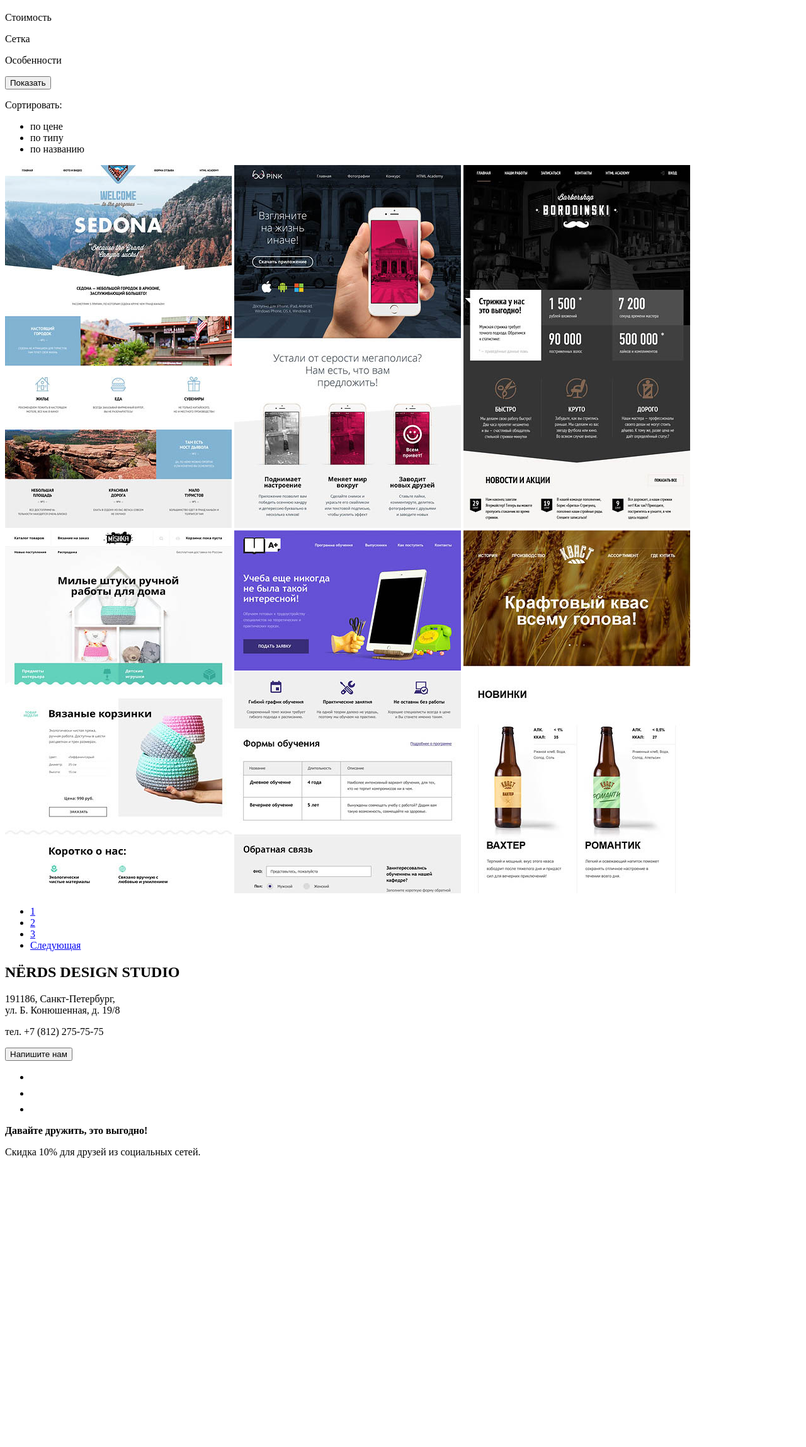
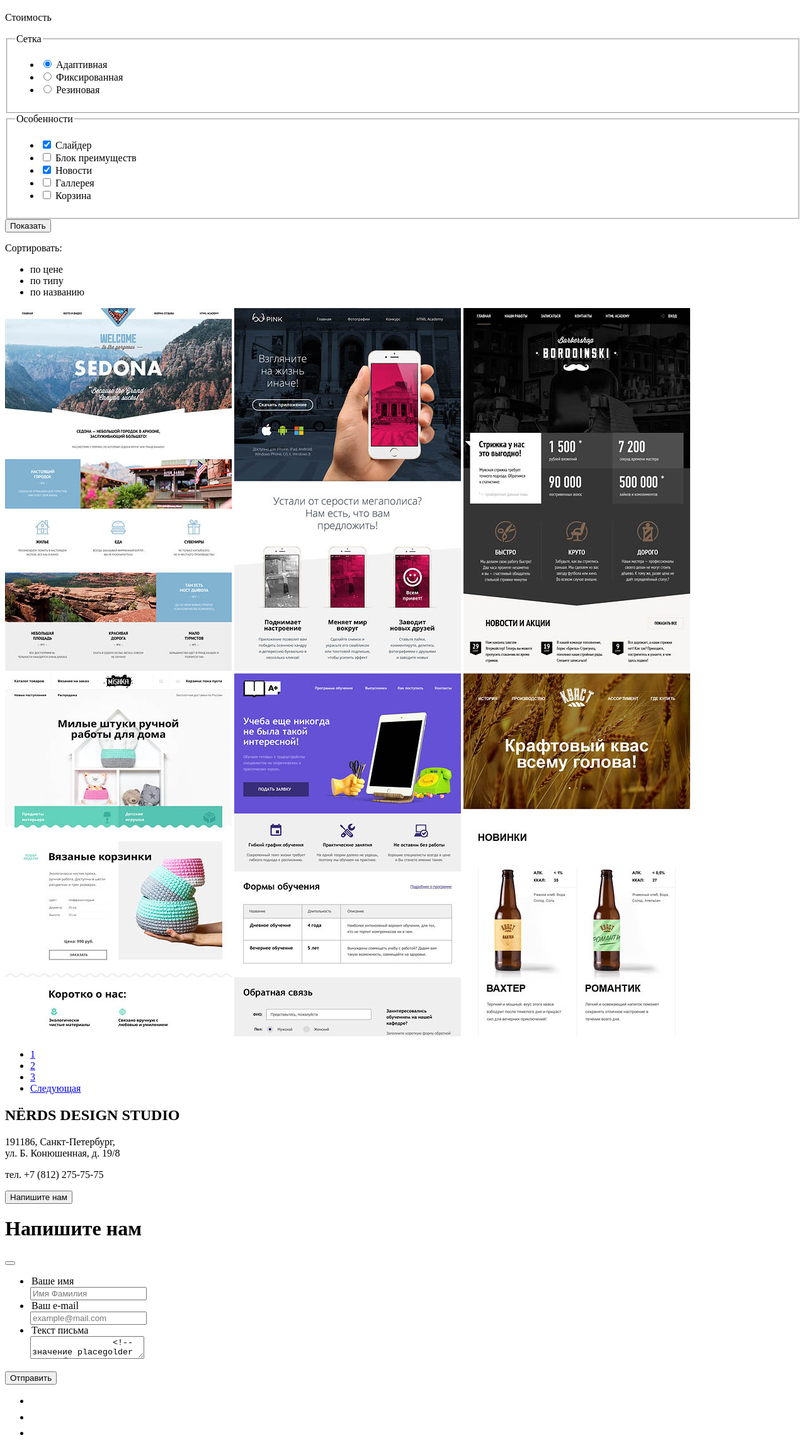
Before and after one commit to RitaStark/475651-nerds-25, a plain HTML site: page catalog.html in a window 1280 px wide. Shown: the part 260-2557 px from the top of the page at 63% size. Before the commit the page ends 2114 px from the top, so only its background shows below. Drawn offline with Linux system fonts and the light colour scheme.

Commit message:
добавлены формы

```diff
--- a/catalog.html
+++ b/catalog.html
@@ -30,13 +30,62 @@
       <!-- тут будет форма -->
       <p>Стоимость</p>
 
-      <!-- тут будет форма -->
-      <p>Сетка</p>
+      <form class="filter" method="" action="">
+        <fieldset>
+          <legend>Сетка</legend>
+          <ul>
+            <li>
+              <label>
+                <input type="radio" name="grid-type" checked>
+                Адаптивная
+              </label>
+            </li>
+            <li>
+              <label>
+                <input type="radio" name="grid-type">
+                Фиксированная
+              </label>
+            </li>
+            <li>
+              <label>
+                <input type="radio" name="grid-type">
+                Резиновая
+              </label>
+            </li>
+          </ul>
+        </fieldset>
 
-      <!-- тут будет форма -->
-      <p>Особенности</p>
 
-      <button>Показать</button>
+        <fieldset>
+          <legend>Особенности</legend>
+          <ul>
+            <li>
+              <input type="checkbox" name="Slider" id="filter-slider" checked>
+              <label for="filter-slider">Слайдер</label>
+            </li>
+            <li>
+              <input type="checkbox" name="Advantage-block" id="filter-advantage-block">
+              <label for="filter-advantage-block">Блок преимуществ</label>
+            </li>
+            <li>
+              <input type="checkbox" name="News" id="filter-news" checked>
+              <label for="filter-news">Новости</label>
+            </li>
+            <li>
+              <input type="checkbox" name="Gallery" id="filter-gallery">
+              <label for="filter-gallery">Галлерея</label>
+            </li>
+            <li>
+              <input type="checkbox" name="Basket" id="filter-basket">
+              <label for="filter-basket">Корзина</label>
+            </li>
+          </ul>
+        </fieldset>
+        <button class="button" type="button">Показать</button>
+      </form>
+
+
+
     </section>
     <section class="sort">
       <p>Сортировать:</p>
@@ -57,10 +106,10 @@
     </section>
 
     <ul>
-      <li><a href="#">1</a></li>
-      <li><a href="#">2</a></li>
-      <li><a href="#">3</a></li>
-      <li><a href="#">Следующая</a></li>
+      <li><a href="#" aria-label="Первая страница каталога">1</a></li>
+      <li><a href="#" aria-label="Вторая страница каталога">2</a></li>
+      <li><a href="#" aria-label="Третья страница каталога">3</a></li>
+      <li><a href="#" aria-label="Кнопка переключения на следующую страницу каталога">Следующая</a></li>
     </ul>
 
     <section class="address">
@@ -72,13 +121,39 @@
       <p>тел. +7 (812) 275-75-75</p>
       <button>Напишите нам</button>
     </section>
+    <form>
+      <!-- fieldset тут не нужен получается? fieldset объединяет поля в единый блок для задания ему имени, тут же несколько отдельных блочков каждый со своим именем -->
+      <h1>Напишите нам</h1>
+      <button type="button" aria-label="Кнопка закрытия формы для связи">
+        <!-- изображение кнопки "крестик" через background - svg -->
+      </button>
+      <ul>
+        <li>
+          <legend>Ваше имя</legend>
+          <input type="text" name="User-name" placeholder="Имя Фамилия">
+        </li>
+
+        <li>
+          <legend>Ваш e-mail</legend>
+          <input type="text" name="User-email" placeholder="example@mail.com">
+        </li>
+
+        <li>
+          <legend>Текст письма</legend>
+          <textarea placeholder="В свободной форме">
+                <!-- значение placegolder не отображается почему-то, а текст это коммента отображается -->
+              </textarea>
+        </li>
+      </ul>
+      <button type="button">Отправить</button>
+    </form>
   </main>
 
   <footer>
     <ul class="social-list">
-      <li><a class="social-button" href="#"><img src="img/svg-nerds/vk-icon.svg"></a></li>
-      <li><a class="social-button" href="#"><img src="img/svg-nerds/fb-icon.svg"></a></li>
-      <li><a class="social-button" href="#"><img src="img/svg-nerds/insta-icon.svg"></a></li>
+      <li><a class="social-button" href="#" aria-label="Ссылка во Вконтакте"><img src="img/svg-nerds/vk-icon.svg"></a></li>
+      <li><a class="social-button" href="#" aria-label="Ссылка на Фейсбук"><img src="img/svg-nerds/fb-icon.svg"></a></li>
+      <li><a class="social-button" href="#" aria-label="Ссылка в Инстаграм"><img src="img/svg-nerds/insta-icon.svg"></a></li>
     </ul>
     <b>Давайте дружить, это выгодно!</b>
     <p>Скидка 10% для друзей из социальных сетей.</p>
```
Also changed, not shown: index.html (+32 -5 lines), img/nerds-index-slide2.png (added), img/nerds-index-slide3.png (added).
